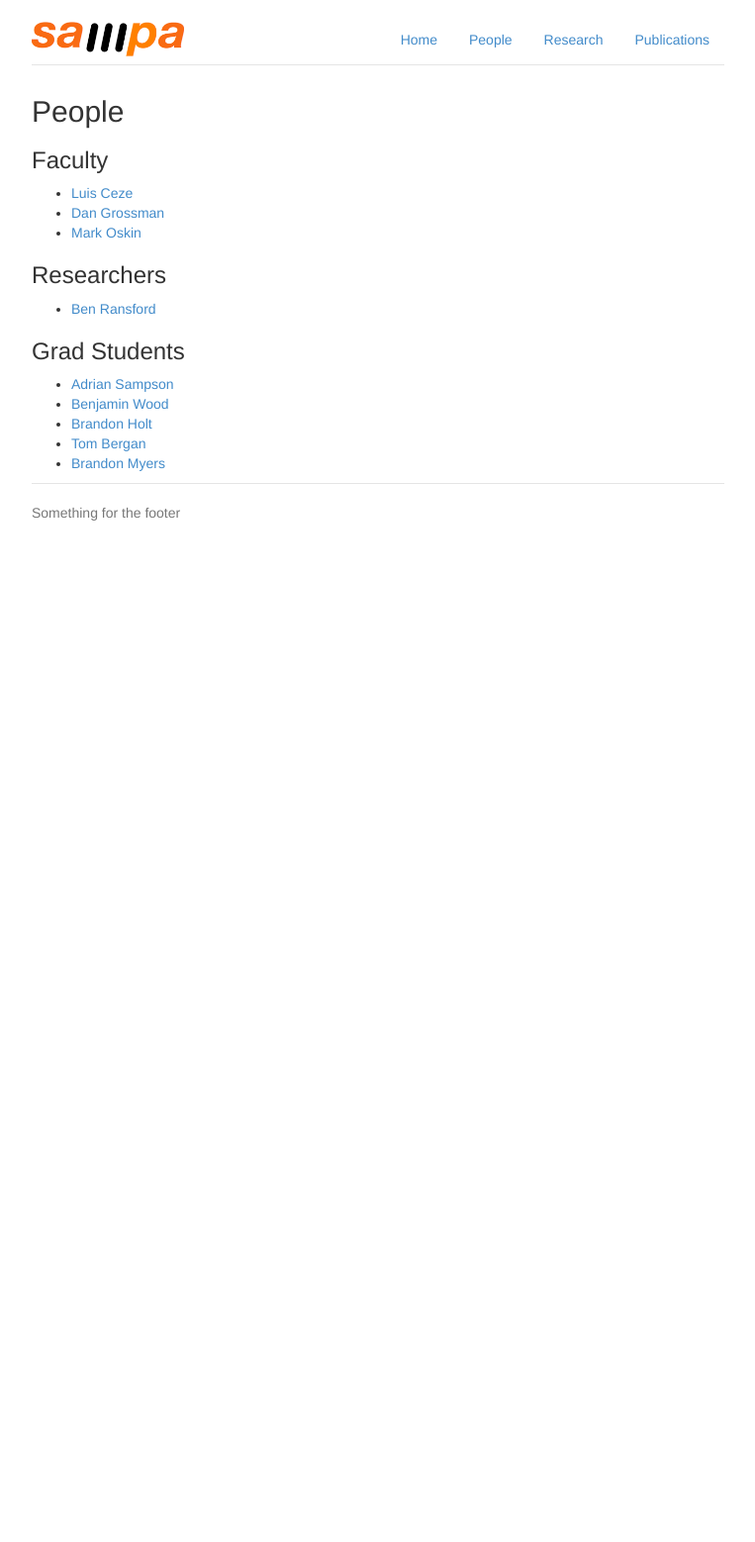
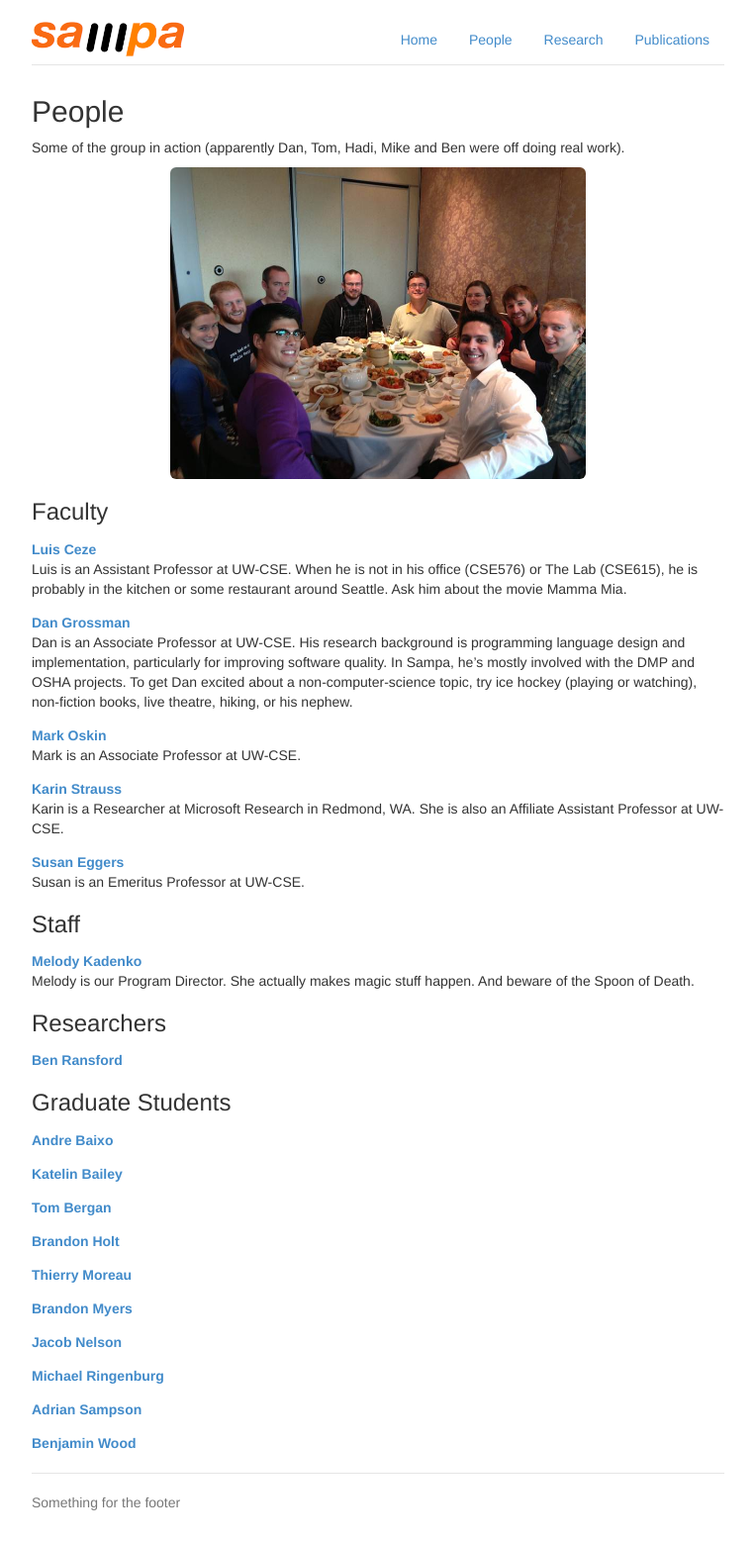
Before and after one commit to uwsampa/sampa-public, a Jekyll site: the page built from people.html, in a window 1280 px wide. Shown: the whole page at 99% size, without its empty margins (258-1021 px from the left). Built offline with Jekyll 4.4.1, drawn with Linux system fonts in a browser that asks for light colours; Markdown is read by kramdown in place of the engine named in the settings; before the commit the page ends 900 px from its top, so only the background shows below that.

Commit message:
better people page

```diff
--- a/_config.yml
+++ b/_config.yml
@@ -8,8 +8,9 @@ pygments: true
 
 roles:
     - {key: faculty, name: Faculty}
+    - {key: staff, name: Staff}
     - {key: postdoc, name: Researchers}
-    - {key: grad, name: Grad Students}
+    - {key: grad, name: Graduate Students}
 
 front_page_news: 8
 base: ''
--- a/_data/people.yml
+++ b/_data/people.yml
@@ -3,14 +3,48 @@ luisceze:
     webpage: "https://homes.cs.washington.edu/~luisceze/"
     github: luisceze
     role: faculty
+    bio: |
+        Luis is an Assistant Professor at UW-CSE. When he is not in his office
+        (CSE576) or The Lab (CSE615), he is probably in the kitchen or some
+        restaurant around Seattle. Ask him about the movie Mamma Mia.
 djg:
     display_name: "Dan Grossman"
     webpage: "https://homes.cs.washington.edu/~djg/"
     role: faculty
+    bio: |
+        Dan is an Associate Professor at UW-CSE. His research background is
+        programming language design and implementation, particularly for
+        improving software quality. In Sampa, he's mostly involved with the
+        DMP and OSHA projects. To get Dan excited about a non-computer-science
+        topic, try ice hockey (playing or watching), non-fiction books, live
+        theatre, hiking, or his nephew.
 oskin:
     display_name: "Mark Oskin"
     webpage: "https://homes.cs.washington.edu/~oskin/"
     role: faculty
+    bio: |
+        Mark is an Associate Professor at UW-CSE.
+karin:
+    display_name: "Karin Strauss"
+    webpage: "http://research.microsoft.com/en-us/people/kstrauss/"
+    role: faculty
+    bio: |
+        Karin is a Researcher at Microsoft Research in Redmond, WA. She is
+        also an Affiliate Assistant Professor at UW-CSE.
+eggers:
+    display_name: "Susan Eggers"
+    webpage: "http://homes.cs.washington.edu/~eggers/"
+    role: faculty
+    bio: |
+        Susan is an Emeritus Professor at UW-CSE.
+
+melody:
+    display_name: "Melody Kadenko"
+    webpage: "http://www.cs.washington.edu/homes/melody/"
+    role: staff
+    bio: |
+        Melody is our Program Director. She actually makes magic stuff happen.
+        And beware of the Spoon of Death.
 
 ransford:
     display_name: "Ben Ransford"
@@ -18,6 +52,36 @@ ransford:
     github: ransford
     role: postdoc
 
+andreolb:
+    display_name: "Andre Baixo"
+    role: grad
+katelin:
+    display_name: "Katelin Bailey"
+    webpage: "https://homes.cs.washington.edu/~katelin/"
+    role: grad
+tbergan:
+    display_name: "Tom Bergan"
+    webpage: "https://homes.cs.washington.edu/~tbergan/"
+    role: grad
+bholt:
+    display_name: "Brandon Holt"
+    webpage: "https://homes.cs.washington.edu/~bholt/"
+    role: grad
+moreau:
+    display_name: "Thierry Moreau"
+    role: grad
+bdmyers:
+    display_name: "Brandon Myers"
+    webpage: "https://homes.cs.washington.edu/~bdmyers/"
+    role: grad
+nelson:
+    display_name: "Jacob Nelson"
+    webpage: "https://homes.cs.washington.edu/~nelson/"
+    role: grad
+miker:
+    display_name: "Michael Ringenburg"
+    webpage: "http://homes.cs.washington.edu/~miker/"
+    role: grad
 asampson:
     display_name: "Adrian Sampson"
     webpage: "https://homes.cs.washington.edu/~asampson/"
@@ -27,15 +91,13 @@ bpw:
     display_name: "Benjamin Wood"
     webpage: "https://homes.cs.washington.edu/~bpw/"
     role: grad
-bholt:
-    display_name: "Brandon Holt"
-    webpage: "https://homes.cs.washington.edu/~bholt/"
-    role: grad
-tbergan:
-    display_name: "Tom Bergan"
-    webpage: "https://homes.cs.washington.edu/~tbergan/"
-    role: grad
-bdmyers:
-    display_name: "Brandon Myers"
-    webpage: "https://homes.cs.washington.edu/~bdmyers/"
-    role: grad
+
+hadi:
+    display_name: "Hadi Esmaeilzadeh"
+    role: alum
+hunt:
+    display_name: "Nick Hunt"
+    role: alum
+lucia:
+    display_name: "Brandon Lucia"
+    role: alum
--- a/css/sampa.css
+++ b/css/sampa.css
@@ -66,9 +66,19 @@ body {
 }
 
 /* Sampa logo */
-
 #logo {
     width: 154px;
     height: 35px;
     margin: 2px 0 8px 0;
 }
+
+/* Photo */
+.inset-image {
+    width: 60%;
+    margin: 0 auto;
+}
+
+/* People list */
+dl.people dd {
+    margin-bottom: 1em;
+}
--- a/people.html
+++ b/people.html
@@ -5,18 +5,31 @@ title: People
 
 <h2>People</h2>
 
+<p>Some of the group in action (apparently Dan, Tom, Hadi, Mike and Ben were
+off doing real work).</p>
+
+<div class="inset-image">
+    <img src="{{ site.base }}/img/dimsampa.jpg" alt="Dim Sampa"
+    class="img-responsive img-rounded">
+</div>
+
 {% for role in site.roles %}
   <h3>{{ role.name }}</h3>
-  <ul>
+  <dl class="people">
   {% for item in site.data.people %}
     {% assign person = item[1] %}
     {% if person.role == role.key %}
-      <li class="person">
+      <dt class="person">
         <a href="{{ person.webpage |escape }}">
           {{ person.display_name }}
         </a>
-      </li>
+      </dt>
+      <dd>
+        {% if person.bio %}
+          {{ person.bio | markdownify }}
+        {% endif %}
+      </dd>
     {% endif %}
   {% endfor %}
-  </ul>
+  </dl>
 {% endfor %}
```
Also changed, not shown: img/dimsampa.jpg (added).
